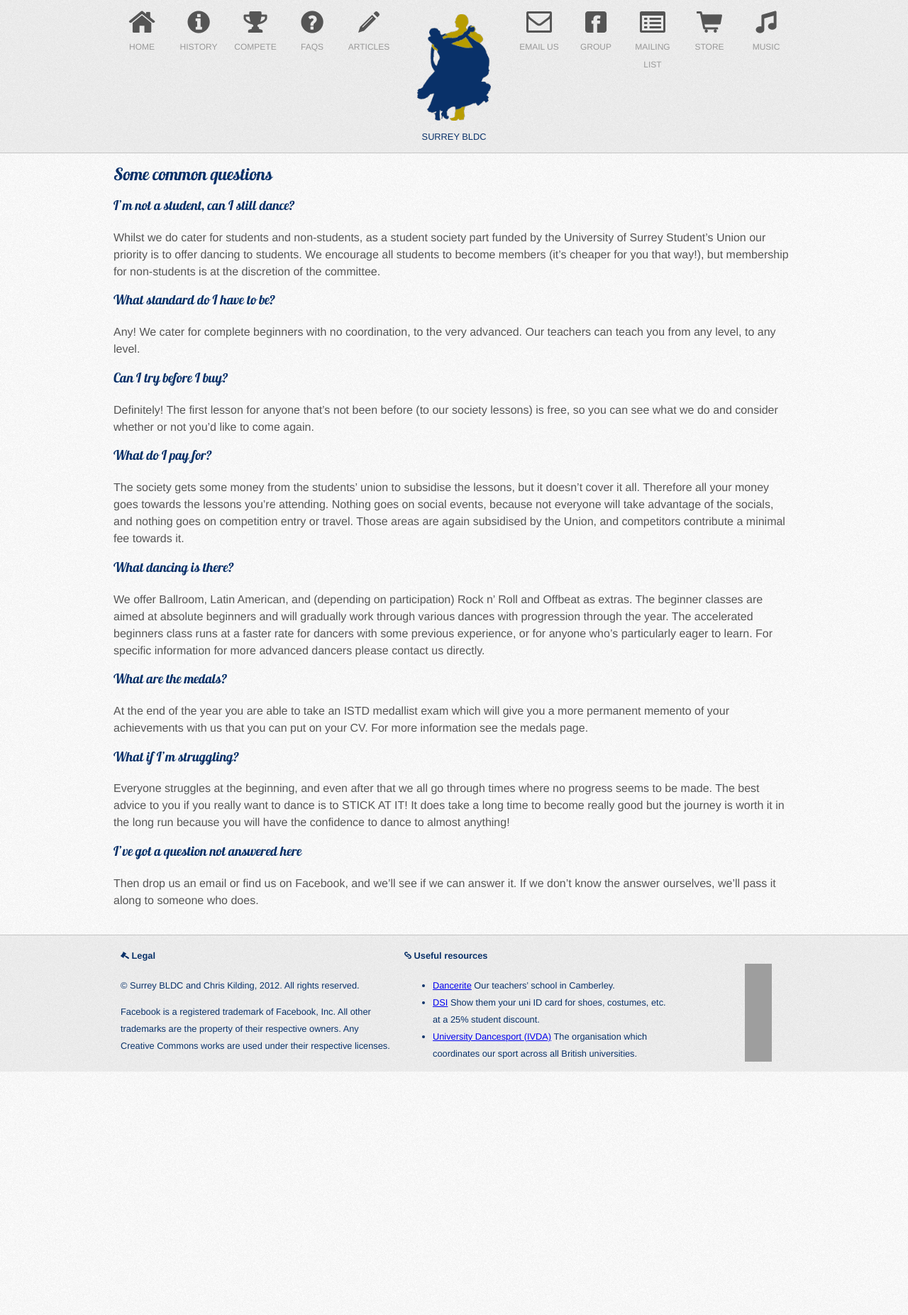
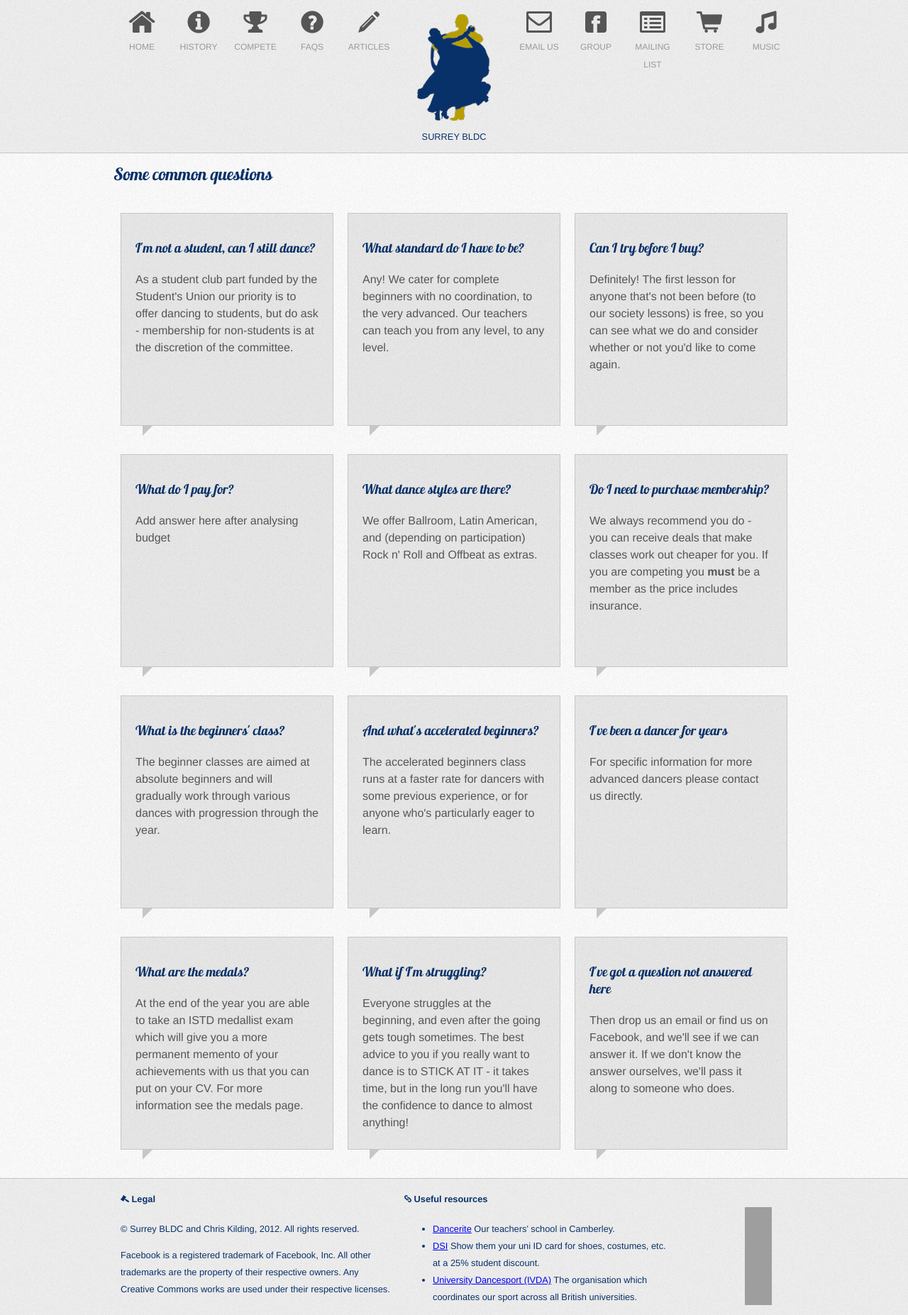
Before and after one commit to surreybldc/surreybldc.github.com, a Jekyll site: the page built from faqs.html, in a window 1280 px wide. Shown: the whole page at 71% size. Built offline with Jekyll 4.4.1, drawn with Linux system fonts in a browser that asks for light colours; before the commit the page ends 1510 px from its top, so only the background shows below that; grey boxes are pictures that could not be loaded.

Commit message:
FAQs page in the style of comment bubbles

```diff
--- a/css/styles.css
+++ b/css/styles.css
@@ -68,10 +68,32 @@ h2.strapline {
   width: 100%;
   text-align: center;
 }
-.spiel section header {
+.spiel section header,
+.speech .row > * {
   border-top: 1px solid #c6c6c6;
   border-bottom: 1px solid #c6c6c6;
   background-color: rgba(0, 0, 0, 0.08);
+}
+.speech .row > * {
+  border: 1px solid #c6c6c6;
+  padding: 20px;
+  box-sizing: border-box;
+  position: relative;
+}
+.speech .grid_4:after {
+  content: ' ';
+  position: absolute;
+  width: 0;
+  height: 0;
+  left: 30px;
+  top: 299px;
+  border: 7px solid;
+  border-color: #c6c6c6 transparent transparent #c6c6c6;
+}
+.speech .row .grid_4 {
+  height: 300px; /* Equal height as well */
+  margin-top: 20px;
+  margin-bottom: 20px;
 }
 .hero-unit {
   background-image: url("/img/montage-web.jpg");
--- /dev/null
+++ b/faqs.html
@@ -0,0 +1,63 @@
+---
+layout: page
+title: "FAQs"
+---
+<h2>Some common questions</h2>
+<div class="speech">
+  <div class="row">
+    <section class="grid_4">
+      <h3>I'm not a student, can I still dance?</h3>
+      <p>As a student club part funded by the Student's Union our priority is to offer dancing to students, but do ask - membership for non-students is at the discretion of the committee.</p>
+    </section>
+    <section class="grid_4">
+      <h3>What standard do I have to be?</h3>
+      <p>Any! We cater for complete beginners with no coordination, to the very advanced. Our teachers can teach you from any level, to any level.</p>
+    </section>
+    <section class="grid_4">
+      <h3>Can I try before I buy?</h3>
+      <p>Definitely! The first lesson for anyone that's not been before (to our society lessons) is free, so you can see what we do and consider whether or not you'd like to come again.</p>
+    </section>
+  </div>
+  <div class="row">
+    <section class="grid_4">
+      <h3>What do I pay for?</h3>
+      <p>Add answer here after analysing budget<!--The society gets some money from the students' union to subsidise the lessons, but it doesn't cover it all. Therefore all your money goes towards the lessons you're attending. Nothing goes on social events, because not everyone will take advantage of the socials, and nothing goes on competition entry or travel. Those areas are again subsidised by the Union, and competitors contribute a minimal fee towards it.--></p>
+    </section>
+    <section class="grid_4">
+      <h3>What dance styles are there?</h3>
+      <p>We offer Ballroom, Latin American, and (depending on participation) Rock n' Roll and Offbeat as extras.</p>
+    </section>
+    <section class="grid_4">
+      <h3>Do I need to purchase membership?</h3>
+      <p>We always recommend you do - you can receive deals that make classes work out cheaper for you. If you are competing you <strong>must</strong> be a member as the price includes insurance.</p>
+    </section>
+  </div>
+  <div class="row">
+    <section class="grid_4">
+      <h3>What is the beginners' class?</h3>
+      <p>The beginner classes are aimed at absolute beginners and will gradually work through various dances with progression through the year.</p>
+    </section>
+    <section class="grid_4">
+      <h3>And what's accelerated beginners?</h3>
+      <p>The accelerated beginners class runs at a faster rate for dancers with some previous experience, or for anyone who's particularly eager to learn.</p>
+    </section>
+    <section class="grid_4">
+      <h3>I've been a dancer for years</h3>
+      <p>For specific information for more advanced dancers please contact us directly.</p>
+    </section>
+  </div>
+  <div class="row">
+    <section class="grid_4">
+      <h3>What are the medals?</h3>
+      <p>At the end of the year you are able to take an ISTD medallist exam which will give you a more permanent memento of your achievements with us that you can put on your CV. For more information see the medals page.</p>
+    </section>
+    <section class="grid_4">
+      <h3>What if I'm struggling?</h3>
+      <p>Everyone struggles at the beginning, and even after the going gets tough sometimes. The best advice to you if you really want to dance is to STICK AT IT - it takes time, but in the long run you'll have the confidence to dance to almost anything!</p>
+    </section>
+    <section class="grid_4">
+      <h3>I've got a question not answered here</h3>
+      <p>Then drop us an email or find us on Facebook, and we'll see if we can answer it. If we don't know the answer ourselves, we'll pass it along to someone who does.</p>
+    </section>
+  </div>
+</div>
--- a/faqs.markdown
+++ /dev/null
@@ -1,29 +0,0 @@
----
-layout: page
-title: "FAQs"
----
-## Some common questions
-
-### I'm not a student, can I still dance?
-Whilst we do cater for students and non-students, as a student society part funded by the University of Surrey Student's Union our priority is to offer dancing to students. We encourage all students to become members (it's cheaper for you that way!), but membership for non-students is at the discretion of the committee.
-
-### What standard do I have to be?
-Any! We cater for complete beginners with no coordination, to the very advanced. Our teachers can teach you from any level, to any level.
-
-### Can I try before I buy?
-Definitely! The first lesson for anyone that's not been before (to our society lessons) is free, so you can see what we do and consider whether or not you'd like to come again.
-
-### What do I pay for?
-The society gets some money from the students' union to subsidise the lessons, but it doesn't cover it all. Therefore all your money goes towards the lessons you're attending. Nothing goes on social events, because not everyone will take advantage of the socials, and nothing goes on competition entry or travel. Those areas are again subsidised by the Union, and competitors contribute a minimal fee towards it.
-
-### What dancing is there?
-We offer Ballroom, Latin American, and (depending on participation) Rock n' Roll and Offbeat as extras. The beginner classes are aimed at absolute beginners and will gradually work through various dances with progression through the year. The accelerated beginners class runs at a faster rate for dancers with some previous experience, or for anyone who's particularly eager to learn. For specific information for more advanced dancers please contact us directly.
-
-### What are the medals?
-At the end of the year you are able to take an ISTD medallist exam which will give you a more permanent memento of your achievements with us that you can put on your CV. For more information see the medals page.
-
-### What if I'm struggling?
-Everyone struggles at the beginning, and even after that we all go through times where no progress seems to be made. The best advice to you if you really want to dance is to STICK AT IT! It does take a long time to become really good but the journey is worth it in the long run because you will have the confidence to dance to almost anything!
-
-### I've got a question not answered here
-Then drop us an email or find us on Facebook, and we'll see if we can answer it. If we don't know the answer ourselves, we'll pass it along to someone who does.
```
Also changed, not shown: 2 other files.
